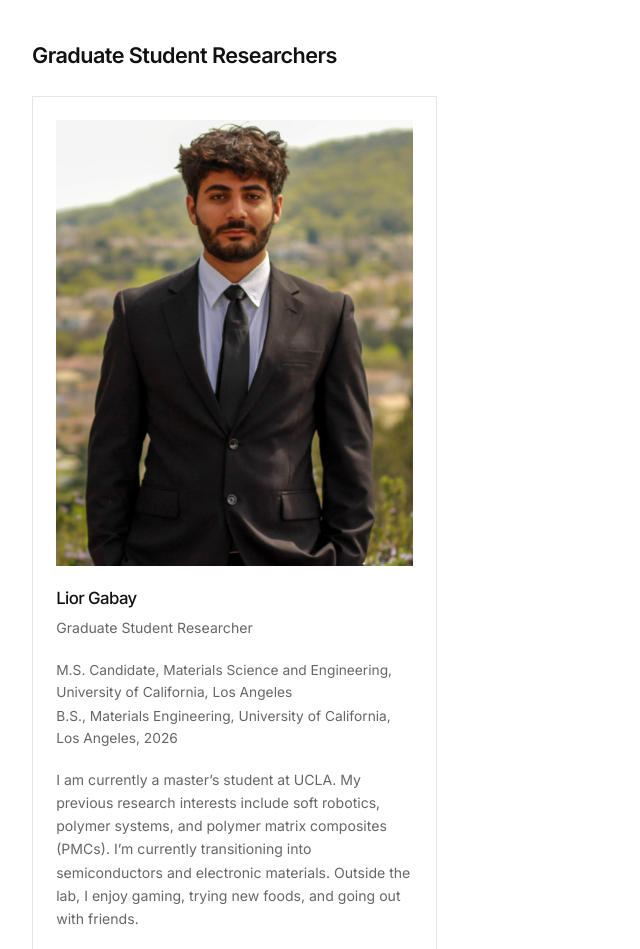
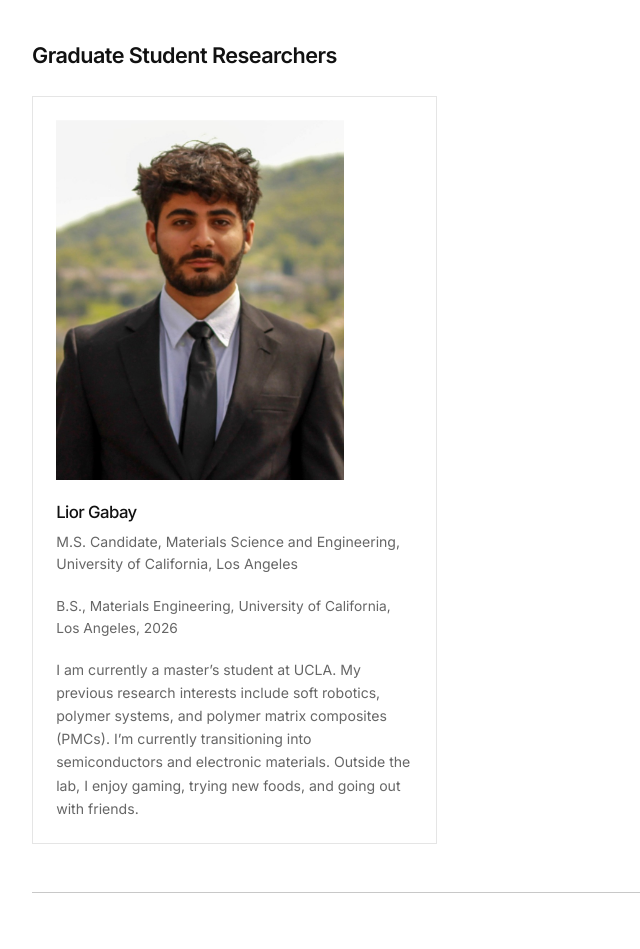
Before and after one commit to pibehera/beheralab, a plain HTML site: page people.html in a window 1280 px wide. Shown: the part 1100-2049 px from the top of the page, without its empty margins (0-640 px from the left). Drawn offline with Linux system fonts and the light colour scheme.

Commit message:
Refine Lior Gabay profile

```diff
--- a/assets/style.css
+++ b/assets/style.css
@@ -604,10 +604,12 @@ h1 {
 }
 
 .person-card-image {
-  width: 100%;
+  display: block;
+  width: min(100%, 18rem);
   aspect-ratio: 4 / 5;
   margin-bottom: 1.25rem;
   object-fit: cover;
+  object-position: center top;
 }
 
 .person-card .person-name {
--- a/data/people.json
+++ b/data/people.json
@@ -46,10 +46,9 @@
       "people": [
         {
           "name": "Lior Gabay",
-          "role": "Graduate Student Researcher",
-          "image": "assets/lior-gabay.jpg",
+          "role": "M.S. Candidate, Materials Science and Engineering, University of California, Los Angeles",
+          "image": "assets/lior-gabay-cropped.jpg",
           "education": [
-            "M.S. Candidate, Materials Science and Engineering, University of California, Los Angeles",
             "B.S., Materials Engineering, University of California, Los Angeles, 2026"
           ],
           "bio": "I am currently a master’s student at UCLA. My previous research interests include soft robotics, polymer systems, and polymer matrix composites (PMCs). I’m currently transitioning into semiconductors and electronic materials. Outside the lab, I enjoy gaming, trying new foods, and going out with friends."
--- a/people.html
+++ b/people.html
@@ -2,7 +2,7 @@
 <html lang="en"><head>
   <meta charset="utf-8"><meta name="viewport" content="width=device-width, initial-scale=1"><title>People | Atoms to Bits Lab</title><meta name="description" content="Meet the principal investigator and researchers of the Behera Research Group at UCLA.">
   <meta property="og:title" content="People | Atoms to Bits Lab"><meta property="og:description" content="The Behera Research Group at UCLA."><meta property="og:type" content="website"><meta property="og:site_name" content="Atoms to Bits Lab | UCLA">
-  <link rel="preconnect" href="https://fonts.googleapis.com"><link rel="preconnect" href="https://fonts.gstatic.com" crossorigin><link href="https://fonts.googleapis.com/css2?family=Inter:wght@400;500;600&display=swap" rel="stylesheet"><link rel="stylesheet" href="assets/style.css?v=20261121-10"><link rel="icon" href="assets/favicon.svg" type="image/svg+xml">
+  <link rel="preconnect" href="https://fonts.googleapis.com"><link rel="preconnect" href="https://fonts.gstatic.com" crossorigin><link href="https://fonts.googleapis.com/css2?family=Inter:wght@400;500;600&display=swap" rel="stylesheet"><link rel="stylesheet" href="assets/style.css?v=20261121-11"><link rel="icon" href="assets/favicon.svg" type="image/svg+xml">
 </head><body>
   <a class="skip-link" href="#main-content">Skip to content</a><div class="site-shell">
     <header class="topbar"><a class="brand" href="index.html" aria-label="Atoms to Bits Lab home"><span class="brand-name">Atoms to Bits Lab</span><span class="brand-divider" aria-hidden="true">|</span><img class="ucla-logo" src="assets/logo_UCLA_black.svg" alt="UCLA" width="63" height="21"></a><nav class="nav" aria-label="Primary navigation"><a href="research.html">Research</a><a href="people.html" aria-current="page">People</a><a href="publications.html">Publications</a><a href="news.html">News</a><a href="join.html">Join Us</a></nav></header>
```
Also changed, not shown: index.html (+1 -1 lines), join.html (+1 -1 lines), news.html (+1 -1 lines), publications.html (+1 -1 lines), research.html (+1 -1 lines), assets/lior-gabay-cropped.jpg (added), assets/lior-gabay.jpg (deleted), 1 other file.
